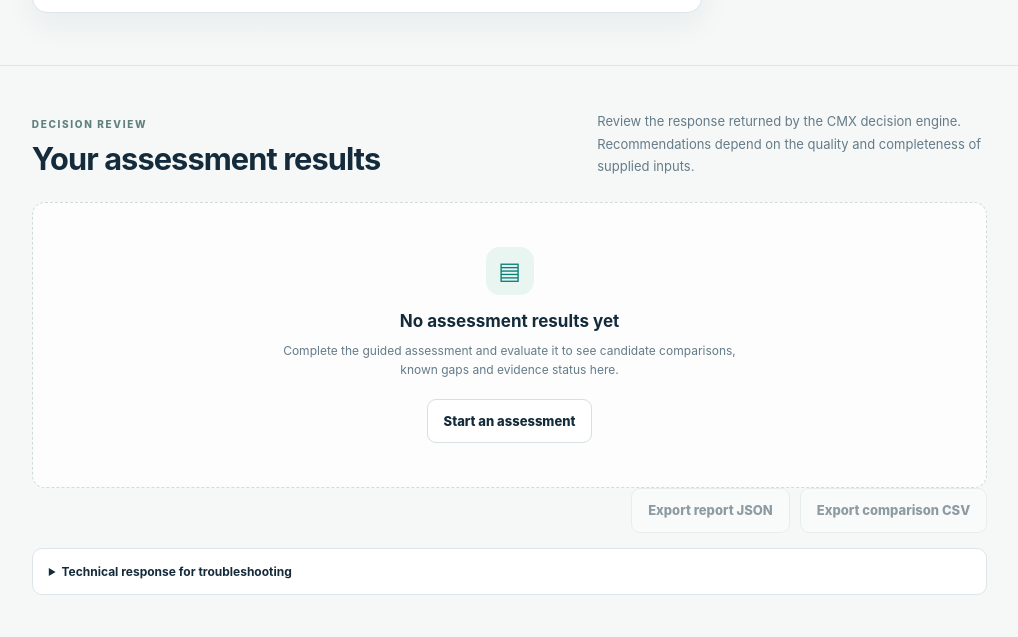
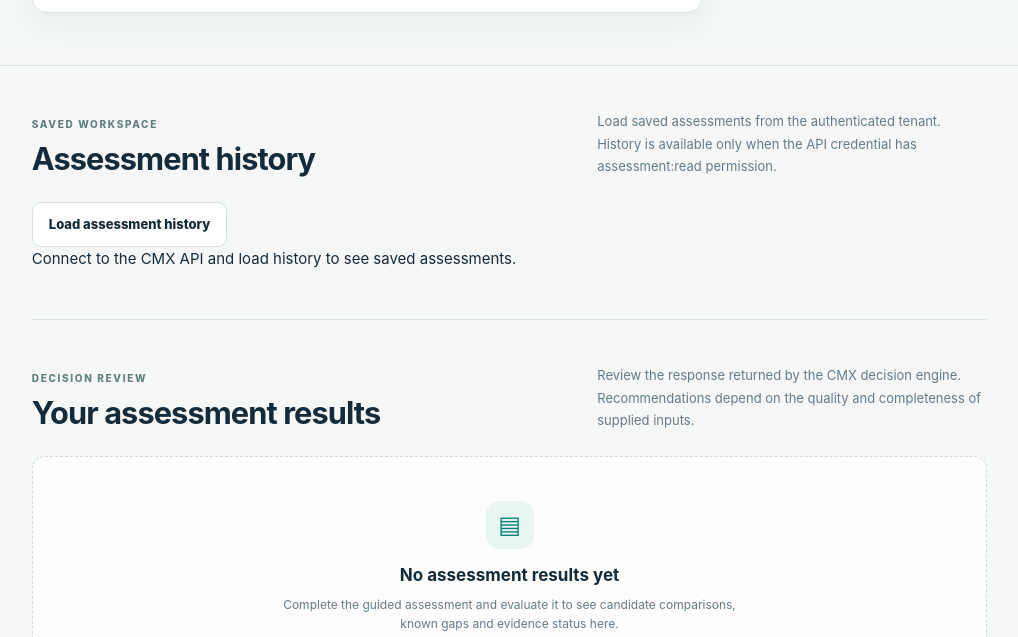
Before and after one commit to MDJTalha/CMX, a website: page frontend/index.html in a window 1280 px wide. Shown: the part 2005-2642 px from the top of the page, without its empty margins (248-1266 px from the left). Drawn offline with Linux system fonts and the light colour scheme.

Commit message:
feat(frontend): add tenant-scoped assessment history workspace

```diff
--- a/frontend/index.html
+++ b/frontend/index.html
@@ -48,6 +48,7 @@
           </form>
         </div><aside class="wizard-aside"><div class="aside-card"><div class="aside-icon">✳</div><h3>What CMX gives you</h3><ul><li>A structured view of your requirements</li><li>Transparent comparison of supplied options</li><li>Cost and regional-fit indicators where data exists</li><li>Unknowns, gaps and warnings kept visible</li></ul></div><div class="aside-note"><span class="note-mark">i</span><p><b>Early access</b><br>This workspace connects to a CMX API. It is not a live vendor marketplace, and it does not independently verify source material.</p></div><div id="api-mini-status" class="api-mini-status"><span class="status-led"></span><span>API connection not tested</span></div></aside></div>
       </section>
+      <section id="history" class="section-block history-section"><div class="section-heading"><div><div class="eyebrow">SAVED WORKSPACE</div><h2>Assessment history</h2></div><p>Load saved assessments from the authenticated tenant. History is available only when the API credential has assessment:read permission.</p></div><div class="history-toolbar"><button id="load-history" class="button button-secondary" type="button">Load assessment history</button><span id="history-status" class="form-status" role="status" aria-live="polite"></span></div><div id="history-list" class="history-list"><div class="history-empty">Connect to the CMX API and load history to see saved assessments.</div></div></section>
       <section id="results" class="section-block results-section"><div class="section-heading"><div><div class="eyebrow">DECISION REVIEW</div><h2>Your assessment results</h2></div><p>Review the response returned by the CMX decision engine. Recommendations depend on the quality and completeness of supplied inputs.</p></div><div id="result-empty" class="results-empty"><div class="empty-symbol">▤</div><h3>No assessment results yet</h3><p>Complete the guided assessment and evaluate it to see candidate comparisons, known gaps and evidence status here.</p><a class="button button-secondary" href="#assessment">Start an assessment</a></div><div class="result-toolbar" aria-label="Assessment report actions"><button id="export-report" class="button button-secondary" type="button" disabled>Export report JSON</button><button id="export-comparison" class="button button-secondary" type="button" disabled>Export comparison CSV</button></div><p id="export-status" class="form-status" role="status" aria-live="polite"></p><div id="result-review" class="result-review" hidden></div><details class="technical-details"><summary>Technical response for troubleshooting</summary><pre id="result-json"></pre></details></section>
       <footer class="footer"><a class="brand footer-brand" href="#overview"><span class="brand-mark">C</span><span>CMX <small>DECISION INTELLIGENCE</small></span></a><span>Verify before asserting. Authorize before acting.</span><span>Early access · v0.1</span></footer>
     </main>
```
